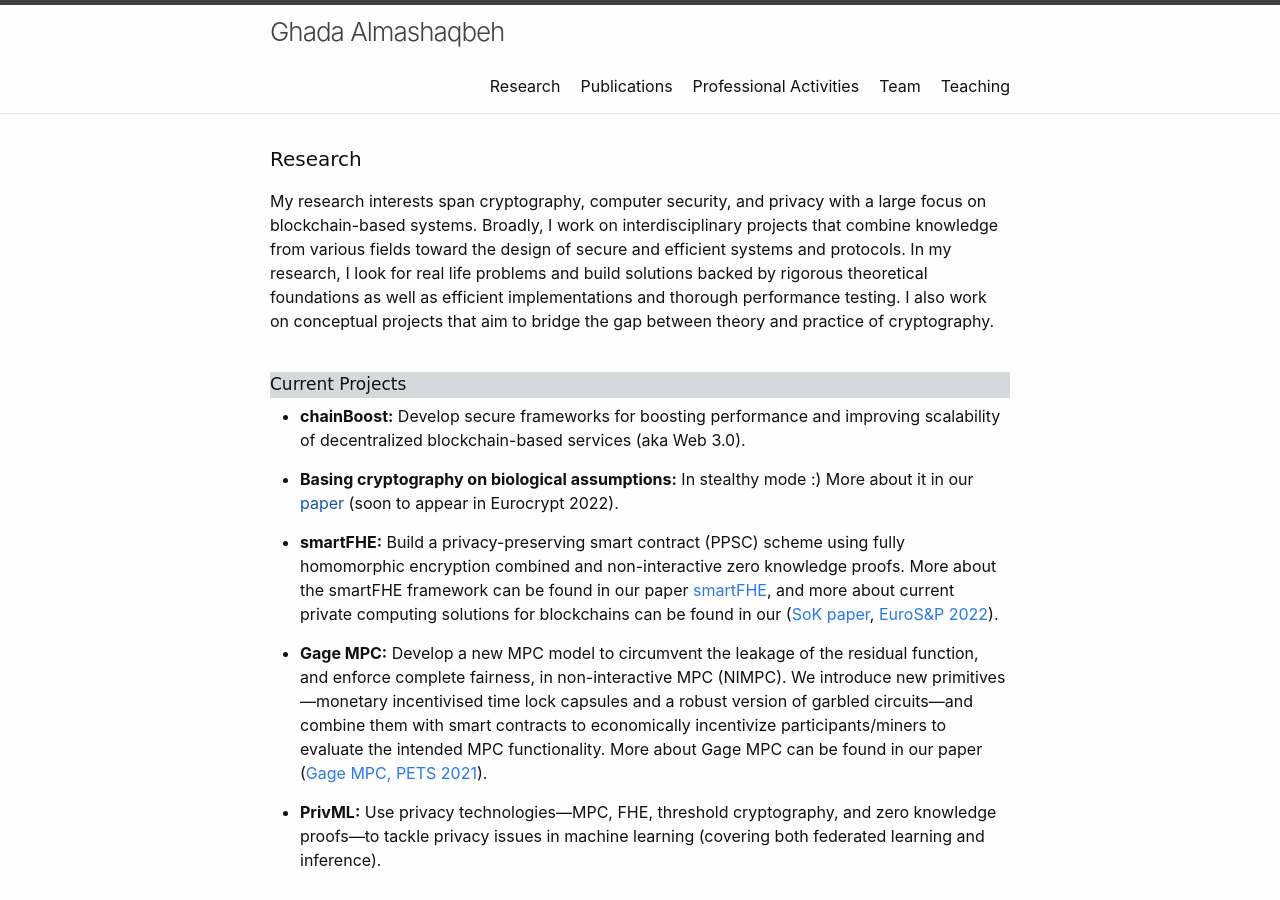
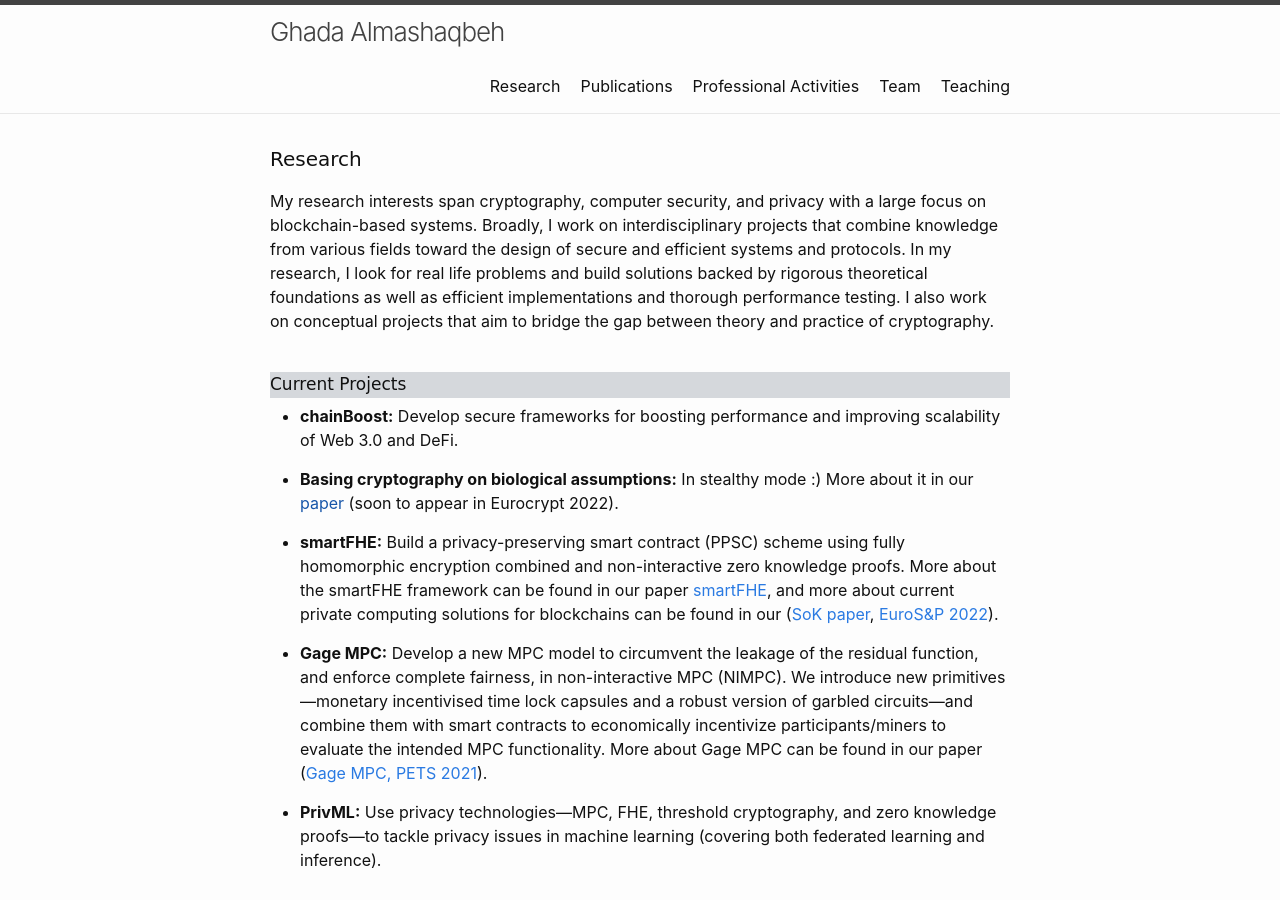
Before and after one commit to GhadaAlmashaqbeh/GhadaAlmashaqbeh.github.io, a Jekyll site: the page built from 01-research.md, in a window 1280 px wide and 900 px high. Built offline with Jekyll 4.4.1, drawn with Linux system fonts in a browser that asks for light colours.

Commit message:
minor edits

```diff
--- a/01-research.md
+++ b/01-research.md
@@ -13,7 +13,7 @@ My research interests span cryptography, computer security, and privacy with a l
 
 <div style="font-family: 'Comic Sans MS'; font-size:17px; background-color:rgb(213, 216, 220);margin-bottom:6px;">Current Projects</div>
 
-* **chainBoost:** Develop secure frameworks for boosting performance and improving scalability of decentralized blockchain-based services (aka Web 3.0).
+* **chainBoost:** Develop secure frameworks for boosting performance and improving scalability of Web 3.0 and DeFi.
 
 * **Basing cryptography on biological assumptions:** In stealthy mode :) More about it in our [paper]() (soon to appear in Eurocrypt 2022).
 
```
